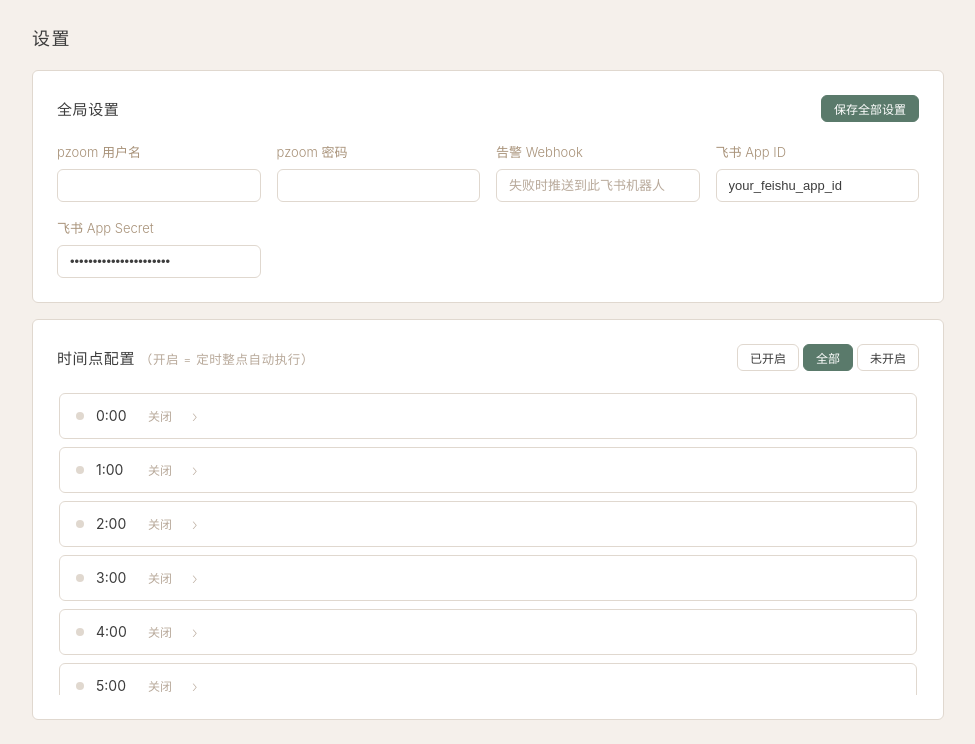
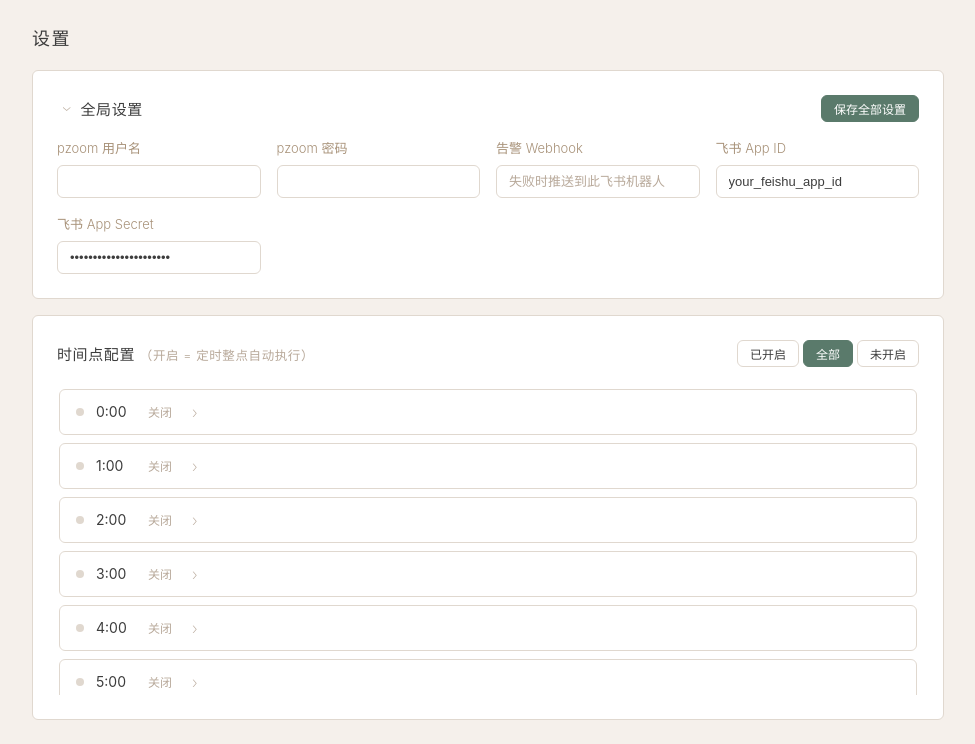
Before and after one commit to smryyyyy/time-data, a PHP site: page /settings in a window 1280 px wide. Shown: the part 57-801 px from the top of the page, without its empty margins (152-1127 px from the left). Run offline with PHP 8.4, Linux system fonts and the light colour scheme; the visitor is signed in with stand-in values (Sample User, id 1).

Commit message:
Update settings.php

```diff
--- a/views/settings.php
+++ b/views/settings.php
@@ -3,11 +3,15 @@
 
 <form method="POST" action="/settings" id="settingsForm" class="settings-form">
 
-<div class="card" id="globalSettings">
-    <div class="card-header">
+<div class="card global-settings" id="globalSettings">
+    <div class="global-header" onclick="toggleGlobal()">
+        <div class="global-header-left">
+            <span class="hour-arrow global-arrow">›</span>
             <h2>全局设置</h2>
-        <button type="submit" class="btn btn-primary btn-sm">保存全部设置</button>
         </div>
+        <button type="submit" class="btn btn-primary btn-sm" onclick="event.stopPropagation()">保存全部设置</button>
+    </div>
+    <div class="global-body">
         <div class="form-grid">
             <label>pzoom 用户名
                 <input type="text" name="pzoom_username" value="<?= h($pzoom['username'] ?? '') ?>">
@@ -24,6 +28,7 @@
             <label>飞书 App Secret
                 <input type="password" name="feishu_app_secret" value="<?= h($feishu['app_secret'] ?? '') ?>" placeholder="应用密钥">
             </label>
+        </div>
     </div>
 </div>
 
@@ -160,6 +165,10 @@
 <script>
 function toggleHour(h) {
     document.getElementById('hour' + h).classList.toggle('collapsed');
+}
+
+function toggleGlobal() {
+    document.getElementById('globalSettings').classList.toggle('collapsed');
 }
 
 document.getElementById('settingsForm').addEventListener('submit', function(e) {
@@ -471,4 +480,24 @@ function addRange(btn) {
 
 /* Page-level scroll override */
 body { overflow: hidden; }
+
+/* Global settings collapsible */
+.global-settings { flex-shrink: 0; }
+.global-settings.collapsed .global-body { display: none; }
+.global-settings.collapsed .global-arrow { transform: rotate(0deg); }
+.global-header {
+    display: flex; justify-content: space-between; align-items: center;
+    cursor: pointer; user-select: none;
+    transition: var(--transition);
+}
+.global-header-left {
+    display: flex; align-items: center; gap: 10px;
+}
+.global-header-left h2 { margin: 0; }
+.global-arrow {
+    color: var(--text-muted); font-size: 16px; font-weight: 200;
+    transition: transform 0.3s ease-in-out;
+    transform: rotate(90deg);
+}
+.global-body { margin-top: 16px; }
 </style>
```
Lines whose indentation alone changed are shown as unchanged.
